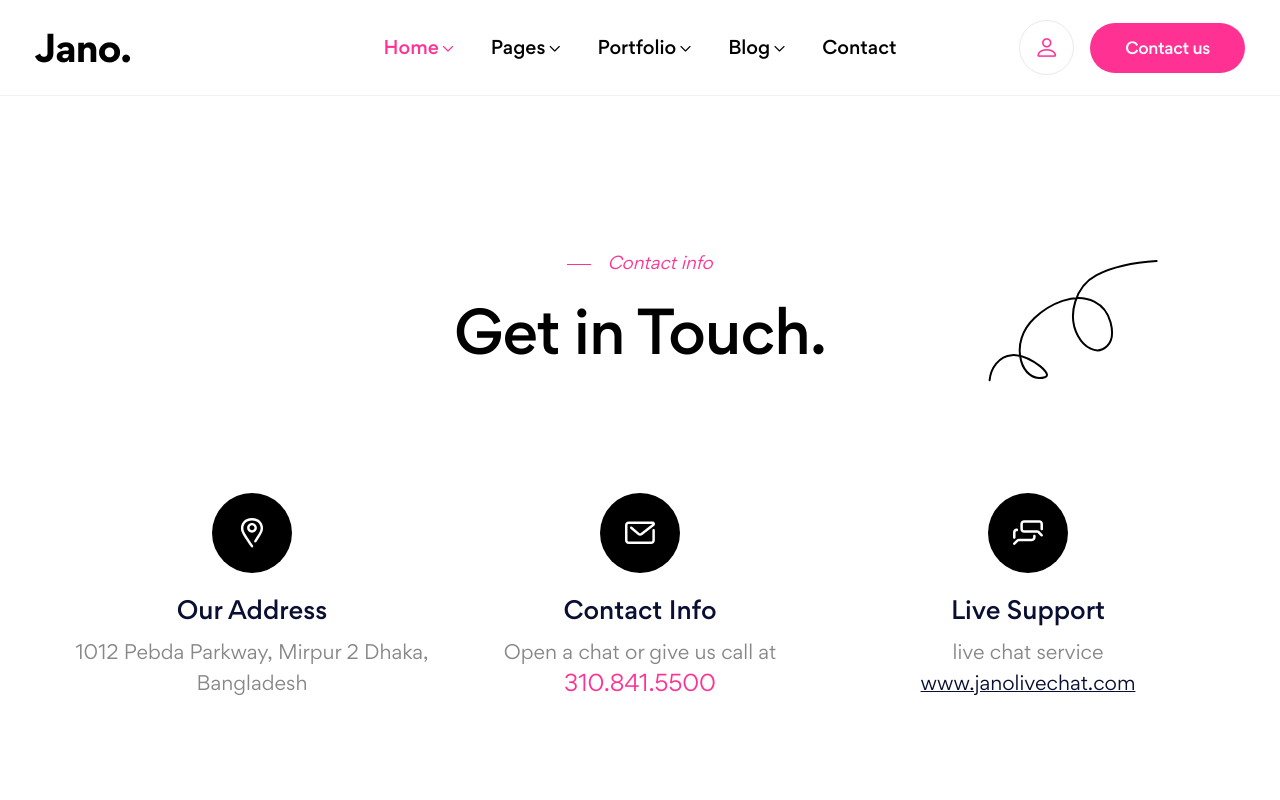
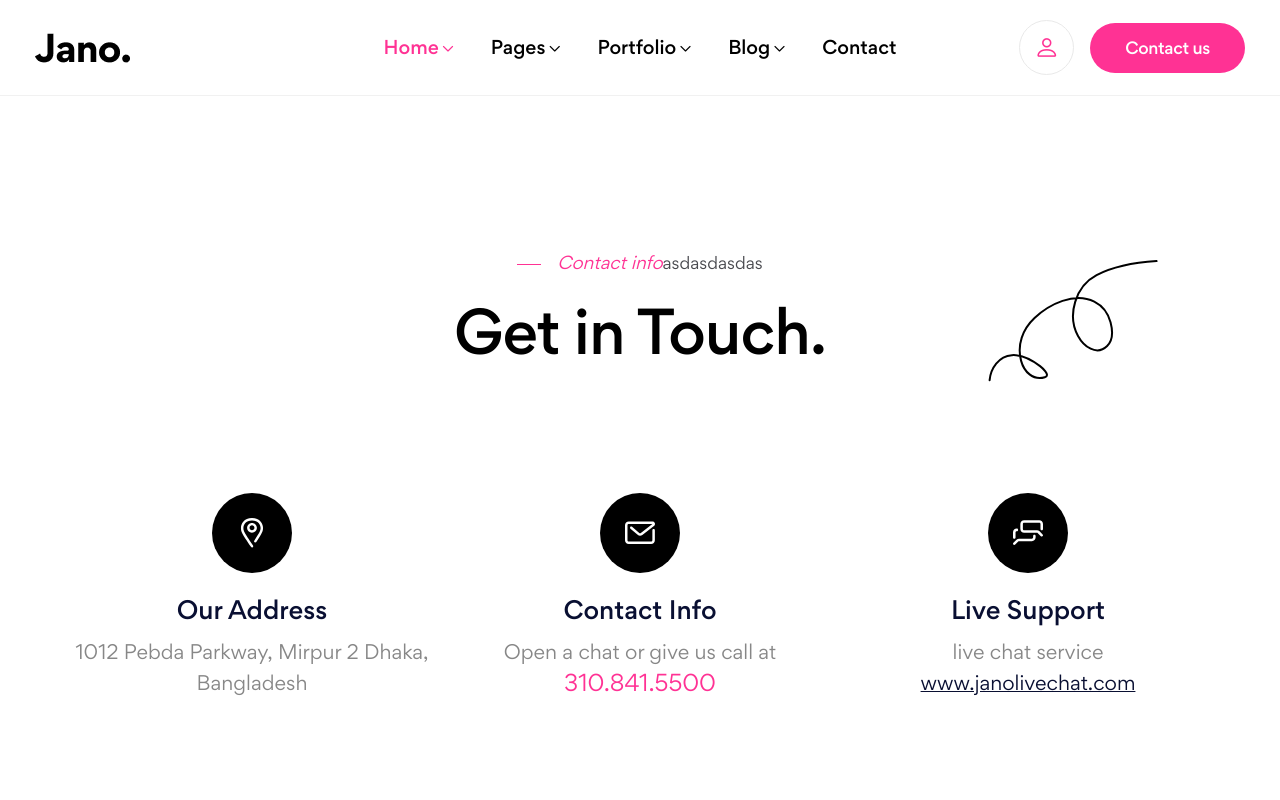
Before and after one commit to hbpcjdw123/zing-io, a Next.js app: page /contact in a window 1280 px wide. Shown: the top 800 px of the page. Built offline with nearby package versions, Linux system fonts and the light colour scheme.

Commit message:
yeye
yeye

```diff
--- a/pages/contact.js
+++ b/pages/contact.js
@@ -29,6 +29,7 @@ const contact = () => {
                 <div className="sc-title-two fst-italic position-relative d-inline-block">
                   Contact info
                 </div>
+                asdasdasdas
                 <h2 className="main-title fw-500 tx-dark">Get in Touch.</h2>
               </div>
             </div>
```
